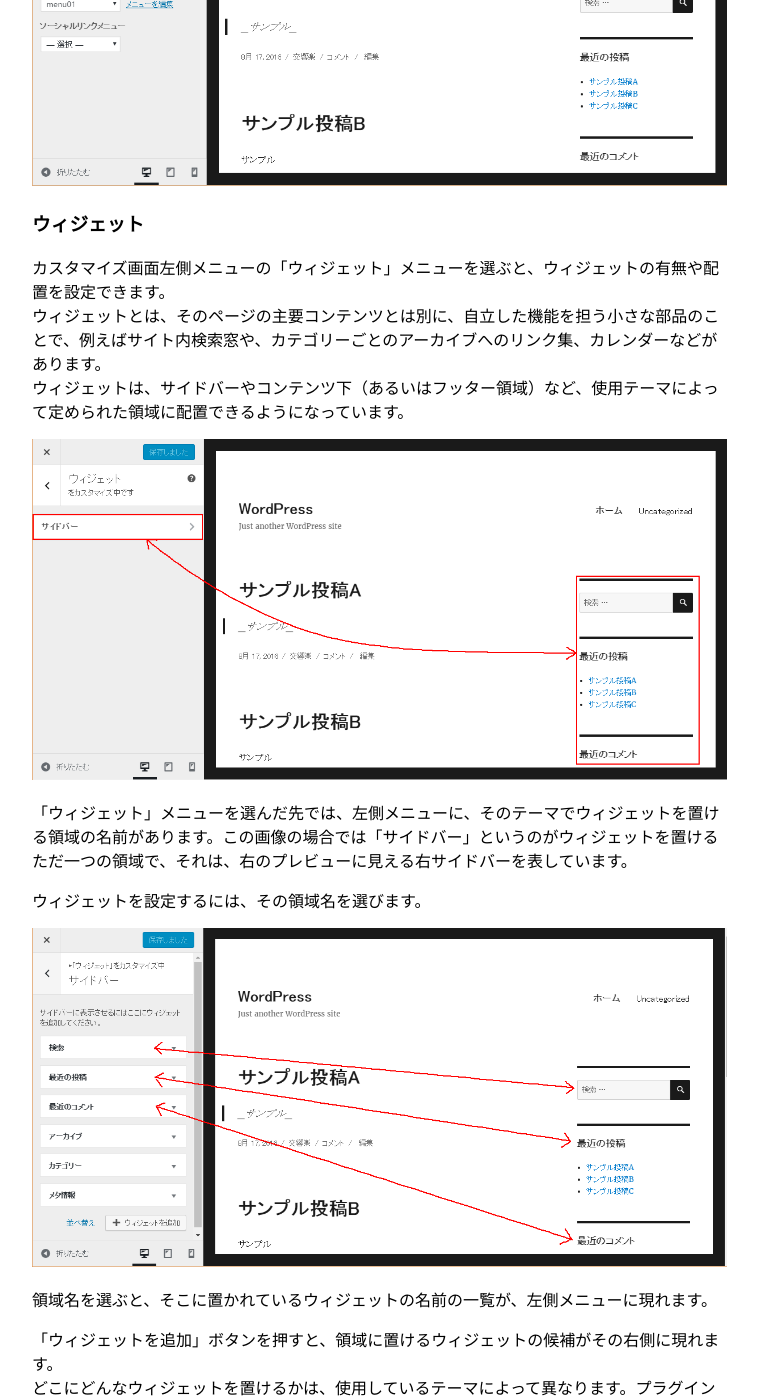
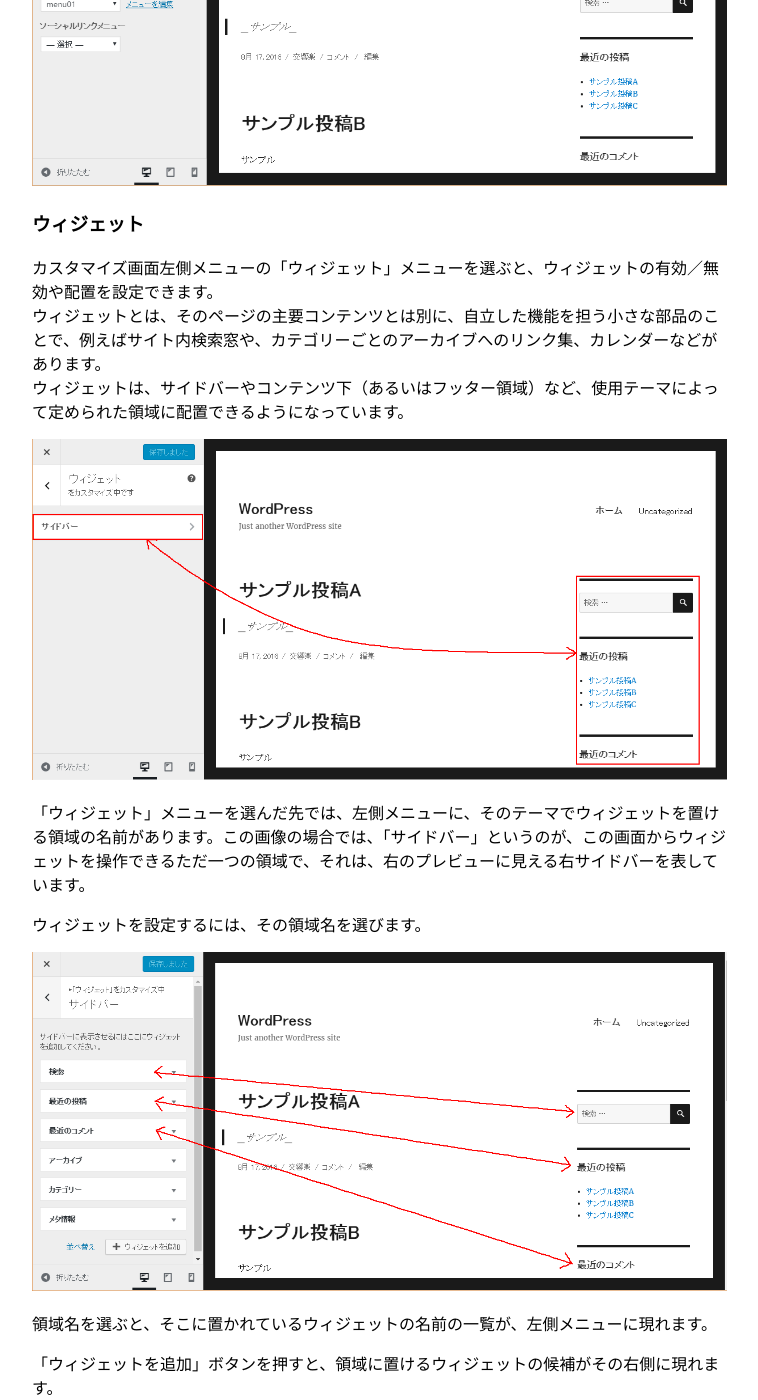
Before and after one commit to jawordpressorg/user-manual, a Jekyll site: the page built from 4_gaikan/index.md, in a window 1280 px wide and 1400 px high, scrolled down 8227 px. Shown: the whole window, without its empty margins (383-1141 px from the left). Built offline with Jekyll 4.4.1, drawn with Linux system fonts in a browser that asks for light colours; nearby versions of some CDN libraries.

Commit message:
カスタマイズ画面のウィジェットの説明。説明文の修正。

```diff
--- a/4_gaikan/index.md
+++ b/4_gaikan/index.md
@@ -106,13 +106,13 @@ title: 外観
 
 ### ウィジェット
 
-カスタマイズ画面左側メニューの「ウィジェット」メニューを選ぶと、ウィジェットの有無や配置を設定できます。
+カスタマイズ画面左側メニューの「ウィジェット」メニューを選ぶと、ウィジェットの有効／無効や配置を設定できます。
 ウィジェットとは、そのページの主要コンテンツとは別に、自立した機能を担う小さな部品のことで、例えばサイト内検索窓や、カテゴリーごとのアーカイブへのリンク集、カレンダーなどがあります。
 ウィジェットは、サイドバーやコンテンツ下（あるいはフッター領域）など、使用テーマによって定められた領域に配置できるようになっています。
 
 ![カスタマイズ画面の説明10]({{ site.baseurl }}/assets/images/customizer10.png)
 
-「ウィジェット」メニューを選んだ先では、左側メニューに、そのテーマでウィジェットを置ける領域の名前があります。この画像の場合では「サイドバー」というのがウィジェットを置けるただ一つの領域で、それは、右のプレビューに見える右サイドバーを表しています。
+「ウィジェット」メニューを選んだ先では、左側メニューに、そのテーマでウィジェットを置ける領域の名前があります。この画像の場合では、「サイドバー」というのが、この画面からウィジェットを操作できるただ一つの領域で、それは、右のプレビューに見える右サイドバーを表しています。
 
 ウィジェットを設定するには、その領域名を選びます。
 
```
